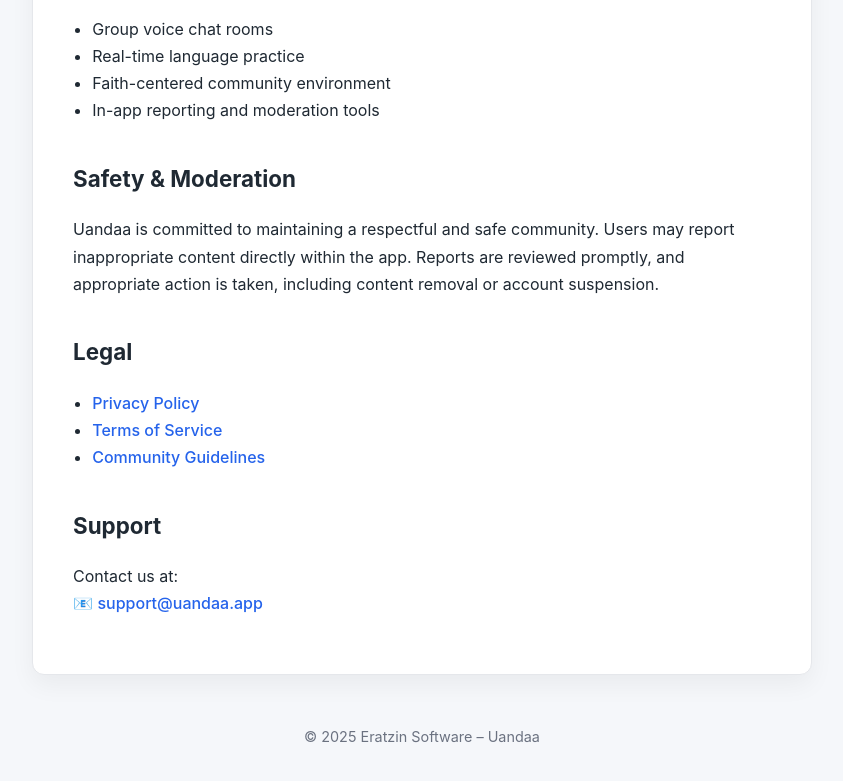
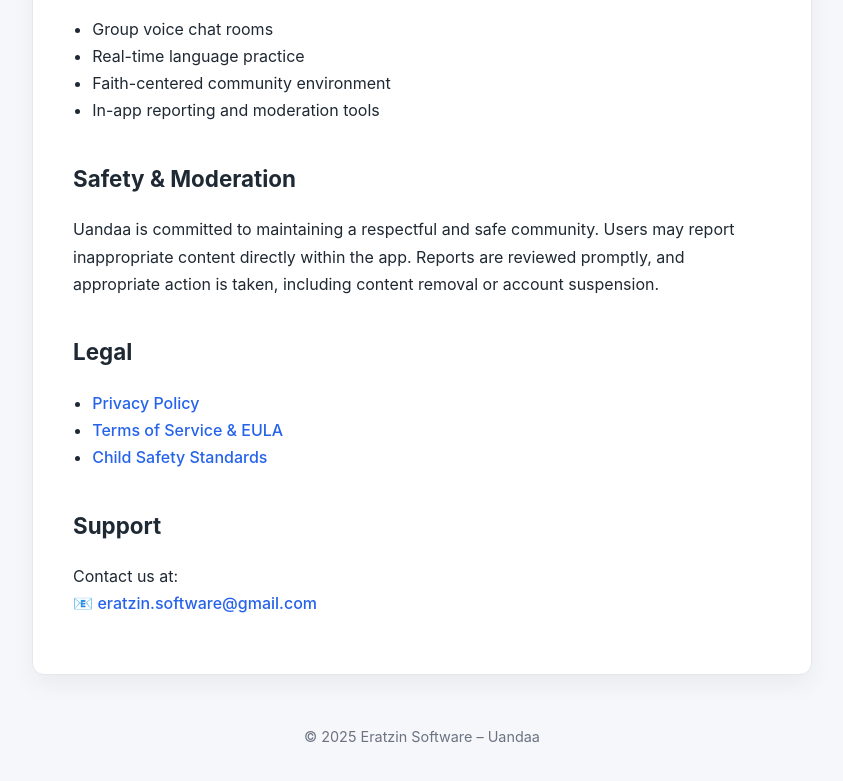
Before and after one commit to machz1988/app-ads-txt, a plain HTML site: page Uandaa/index.html in a window 1280 px wide. Shown: the part 491-1272 px from the top of the page, without its empty margins (218-1061 px from the left). Drawn offline with Linux system fonts and the light colour scheme.

Commit message:
Fixing links

```diff
--- a/Uandaa/index.html
+++ b/Uandaa/index.html
@@ -122,15 +122,15 @@
 
       <h2>Legal</h2>
       <ul>
-        <li><a href="/privacy-policy.html">Privacy Policy</a></li>
-        <li><a href="/terms.html">Terms of Service</a></li>
-        <li><a href="/community-guidelines.html">Community Guidelines</a></li>
+        <li><a href="privacy-policy.html">Privacy Policy</a></li>
+        <li><a href="eula-terms.html">Terms of Service & EULA</a></li>
+        <li><a href="child-safety-standards.html">Child Safety Standards</a></li>
       </ul>
 
       <h2>Support</h2>
       <p>
         Contact us at:<br />
-        📧 <a href="mailto:support@uandaa.app">support@uandaa.app</a>
+        📧 <a href="mailto:eratzin.software@gmail.com">eratzin.software@gmail.com</a>
       </p>
 
     </div>
```
Also changed, not shown: index.html (+1 -1 lines).
